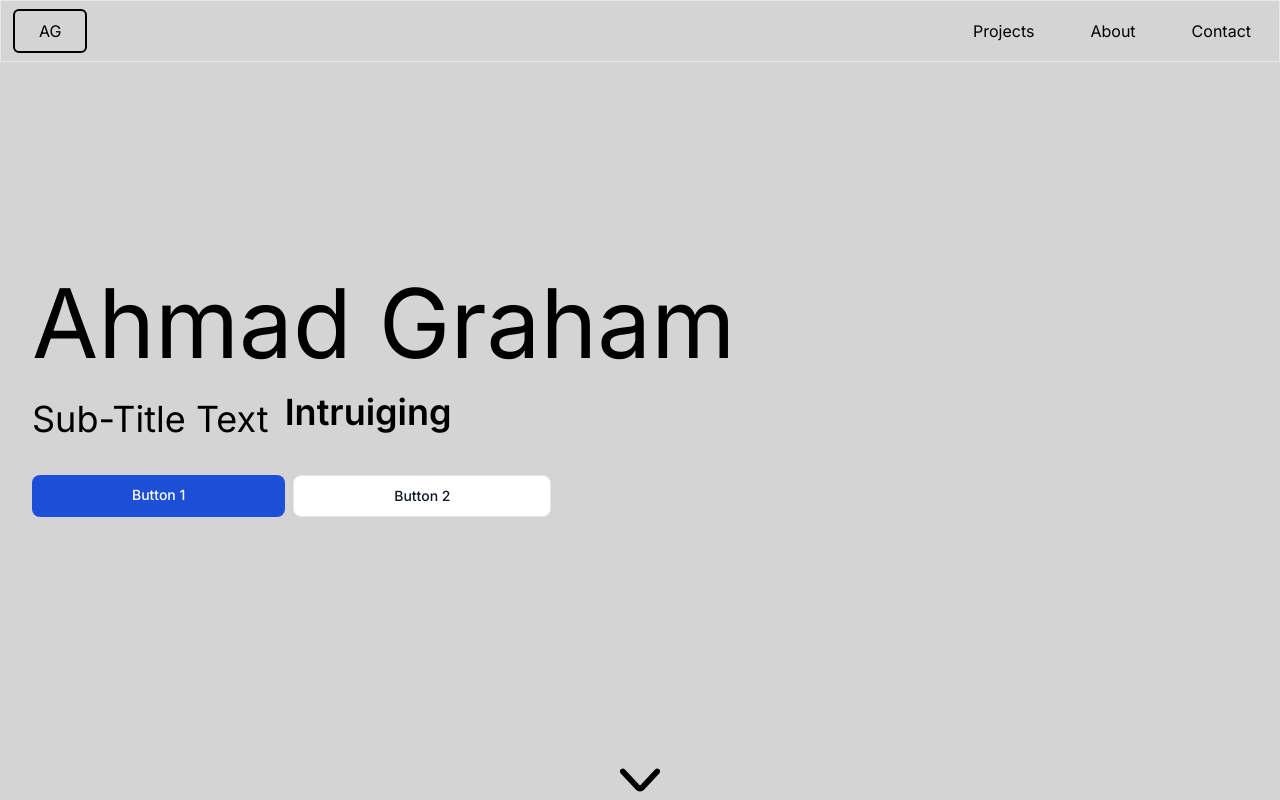
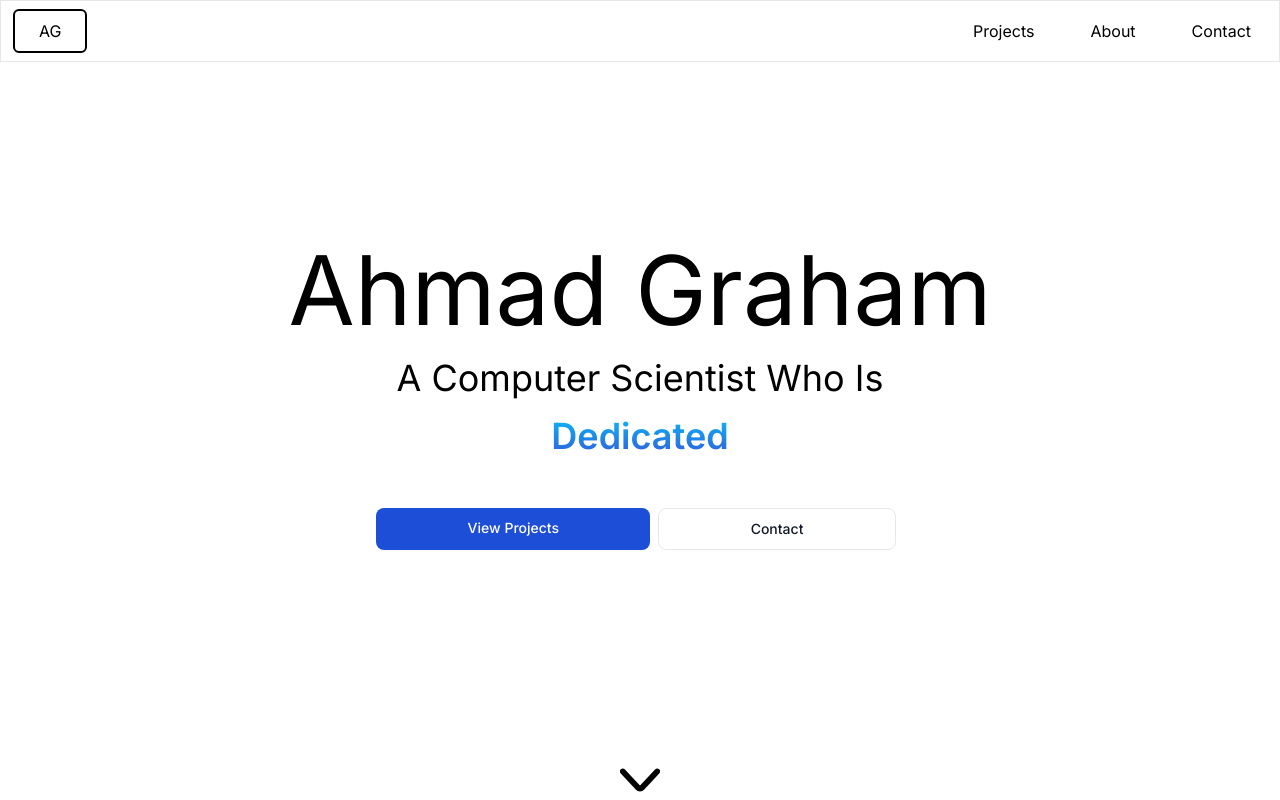
Before and after one commit to agraham02/portfolio-website, a React (Create React App) app: page / in a window 1280 px wide. Shown: the top 800 px of the page. Built offline with nearby package versions, Linux system fonts and the light colour scheme; no server answers.

Commit message:
Update Header

```diff
--- a/src/components/Header.js
+++ b/src/components/Header.js
@@ -3,26 +3,37 @@ import "../styles/Header.css";
 
 export default function Header() {
     return (
-        <header className="w-full h-screen flex flex-col justify-center align-baseline bg-neutral-300 relative">
-            <div className="mx-8 w-fit">
+        <header className="w-full h-screen flex flex-col justify-center align-baseline">
+            <div className="w-full h-full absolute"></div>
+            <div className="mx-auto flex flex-col items-center w-fit z-10 text-center">
                 <h1 className="text-8xl mb-4">Ahmad Graham</h1>
-                <strong className="text-4xl mb-6 font-normal flex items-center justify-center">
-                    <div className="flex items-center justify-center">
-                        Sub-Title Text
+                <h2 className="text-4xl mb-6 font-normal w-full">
+                    <div className="flex flex-col mx-10 items-center">
+                        <div className="flex justify-center items-center w-fit leading-snug">
+                            A Computer Scientist Who Is
+                        </div>
+                        <div className="text-scroller overflow-y-hidden relative font-semibold w-52 m-2">
+                            <div className="absolute top-0 w-full">
+                                <div className="flex flex-col items-center">
+                                    <p>Adaptable</p>
+                                    <p>Resourceful</p>
+                                    <p>Dedicated</p>
+                                    <p>Curious</p>
+                                    <p>Passionate</p>
+                                    <p>Meticulous</p>
+                                    <p>Resilient</p>
+                                    <p>Thorough</p>
+                                    <p>Empathetic</p>
+                                    <p>Pragmatic</p>
+                                    <p>Adaptable</p>
+                                </div>
+                            </div>
+                        </div>
                     </div>
-                    <div className="text-scroller relative font-semibold overflow-y-hidden grow">
-                        <span className="absolute top-0 mx-4">
-                            <p>Cool</p>
-                            <p>Art</p>
-                            <p>Intruiging</p>
-                            <p>Challenging</p>
-                            <p>Cool</p>
-                        </span>
-                    </div>
-                </strong>
+                </h2>
                 <div className="flex w-9/12 text-center">
-                    <CustomButton text="Button 1" />
-                    <CustomButton text="Button 2" type="secondary" />
+                    <CustomButton text="View Projects" />
+                    <CustomButton text="Contact" type="secondary" />
                 </div>
             </div>
             <svg
--- a/src/styles/Header.css
+++ b/src/styles/Header.css
@@ -1,40 +1,75 @@
+header {
+    /* background-image: url("/public/stThomas.jpg");
+    background-position: center;
+    background-repeat: no-repeat;
+    background-size: cover;
+    background-attachment: fixed; */
+}
+
 :root {
-    --move-step: -4rem;
+    --move-step: -3.8rem;
     --text-height: 4rem;
+}
+
+header p {
+    box-sizing: border-box;
+    /* border: solid red; */
+    height: 3.8rem;
+    display: flex;
+    justify-content: center;
+    align-items: center;
+
+    /* opacity: 0; */
+    background-clip: text;
+    /* background: linear-gradient(90deg, #00d2ff 0%, #3a47d5 100%); */
+    /* font-size: 72px; */
+    background: -webkit-linear-gradient(#00d2ff 0%, #3a47d5 100%);
+    /* background: linear-gradient(); */
+    /* background: linear-gradient(90deg, #00C9FF 0%, #92FE9D 100%); */
+    -webkit-background-clip: text;
+    -webkit-text-fill-color: transparent;
 }
 
 .text-scroller {
     height: var(--text-height);
 }
 
-.text-scroller > span {
-    animation: slide 12s infinite;
+.text-scroller > div {
+    animation: slide 30s infinite;
 }
-
-.text-scroller > span > * {
-    height: var(--text-height);
-    padding: 5px 0;
-    display: flex;
-    align-items: center;
-}
-
 
 @keyframes slide {
     0% {
         top: 0;
     }
-    25% {
+    10% {
         top: calc(var(--move-step) * 1);
     }
-    50% {
-        top: calc(
-            var(--move-step) * 2
-        );
+    20% {
+        top: calc(var(--move-step) * 2);
     }
-    75% {
+    30% {
         top: calc(var(--move-step) * 3);
     }
-    100% {
+    40% {
         top: calc(var(--move-step) * 4);
     }
+    50% {
+        top: calc(var(--move-step) * 5);
+    }
+    60% {
+        top: calc(var(--move-step) * 6);
+    }
+    70% {
+        top: calc(var(--move-step) * 7);
+    }
+    80% {
+        top: calc(var(--move-step) * 8);
+    }
+    90% {
+        top: calc(var(--move-step) * 9);
+    }
+    100% {
+        top: calc(var(--move-step) * 10);
+    }
 }
```
